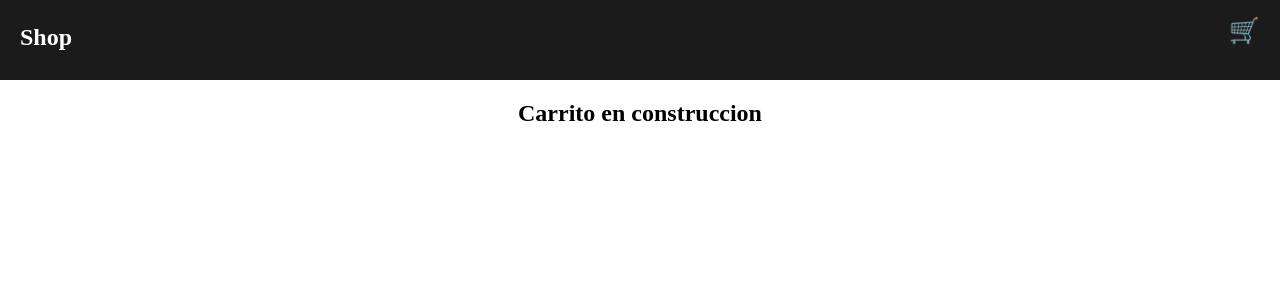
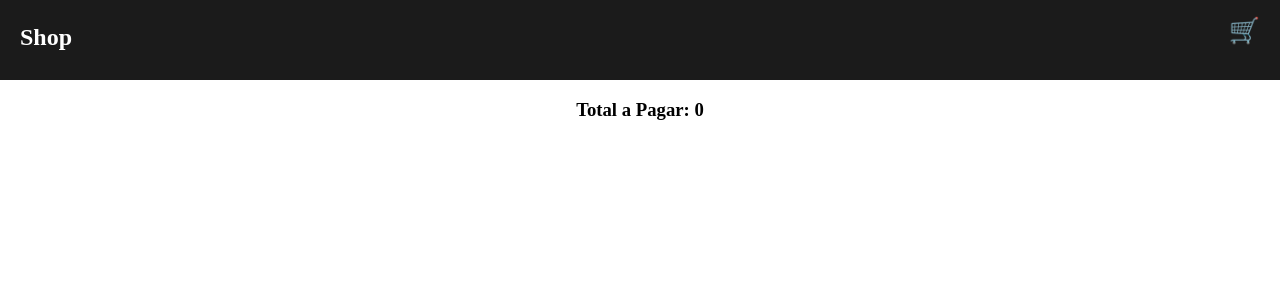
Before and after one commit to arielmartin80/proyecto_final_AM, a React (Vite) app: page /cart in a window 1280 px wide. Shown: the top 300 px of the page. Built offline with nearby package versions, Linux system fonts and the light colour scheme.

Commit message:
Se agregan items al carrito

```diff
--- a/src/Components/CartContent/CartContent.css
+++ b/src/Components/CartContent/CartContent.css
@@ -1,3 +1,16 @@
-.cartTitle {
+.product-card-container {
+    display: flex;
+    justify-content: space-around;
+    flex-wrap: wrap;
+    margin: 30px;
+}
+
+.product-card-container > img {
+    height: 120px;
+    width: 100px;
+    text-align: right;
+}
+
+.cartTotal {
     text-align: center;
 }
--- a/src/Components/CartContent/CartContent.jsx
+++ b/src/Components/CartContent/CartContent.jsx
@@ -1,11 +1,15 @@
-import './cartContent.css'
 import Navbar from "../Navbar/Navbar";
+import CartElements from "./CartElements";
+import CartTotal from "./CartTotal";
+import './CartContent.css'
+
 
 const CartContent = () => {
   return (
     <>
       <Navbar />
-      <h2 className="cartTitle">Carrito en construccion </h2>
+      <CartElements />
+      <CartTotal />
     </>
   );
 };
--- /dev/null
+++ b/src/Components/CartContent/CartElements.jsx
@@ -0,0 +1,18 @@
+import { useContext } from "react";
+import { Context } from "../../Context/Context";
+
+const CartElements = () => {
+  const { cart } = useContext(Context);
+
+  return cart.map((product) => {
+    return (
+    <div className="product-card-container" key = {product.id}>
+        <img src={product.images[0]} alt="img-card" />
+        <h3>{product.title}</h3>
+        <h4>{product.price}</h4>
+    </div>
+    )
+  });
+};
+
+export default CartElements;
--- /dev/null
+++ b/src/Components/CartContent/CartTotal.jsx
@@ -0,0 +1,17 @@
+import {useContext} from "react"
+import { Context } from "../../Context/Context"
+
+const CartTotal = () => {
+
+    const {cart} = useContext(Context)
+
+    const total = cart.reduce((acc, el)=> acc + el.price * 1, 0)
+
+  return (
+    <div className="cartTotal">
+      <h3>Total a Pagar: {total}</h3>
+    </div>
+  )
+}
+
+export default CartTotal
--- a/src/Components/Products/Products.jsx
+++ b/src/Components/Products/Products.jsx
@@ -1,26 +1,33 @@
-import { useState, useEffect } from "react"
+import { useState, useEffect, useContext } from "react"
+import { Context } from "../../Context/Context"
 import "./products.css"
 
 const Products = () => {
 
     const [products, setProducts] = useState([])
 
+    const {cart, setCart} = useContext(Context)
+
      useEffect(() => {
-          fetch('https://fakestoreapi.com/products')
+          fetch('https://api.escuelajs.co/api/v1/products')
           .then((response)=>response.json())
           .then((data) => setProducts(data))
           .catch(error => console.error('Error:', error));
      }, [])
 
-console.log(products)
+     const buyProducts = (product) => {
+        setCart ([...cart, product])
+     }
+
+console.log(cart)
 
 return products.map((product) => {
       return (
     <div className="card" key={product.id}>
-        <img src={product.image} alt="img-product-card" />
-        <h3 className="title">{product.title}</h3>
-        <h2> 💲<strong className="price">{product.price}</strong></h2>
-        <button>Buy</button>
+        <img src={product.images[0]} alt="img-product-card" />
+        <h3>{product.title}</h3>
+        <h4>💲 {product.price}</h4>
+        <button onClick={() => buyProducts(product)}>Buy</button>
     </div>
   )
 })
--- a/src/Components/Products/products.css
+++ b/src/Components/Products/products.css
@@ -35,4 +35,5 @@
 
 .price {
     font-size: 1.4em;
+    margin-bottom: 10px;
 }
--- a/src/Context/Context.jsx
+++ b/src/Context/Context.jsx
@@ -1,14 +1,16 @@
-import { createContext } from "react"
+import { createContext , useState } from "react";
 
-export const Context = createContext()
+export const Context = createContext();
 
-const ContextProvider = ({children}) => {
+const ContextProvider = ({ children }) => {
 
-    return(
-        <Context.Provider value={{}}>
-            {children}
-        </Context.Provider>
-    )
-}
+  const [cart, setCart] = useState([])
+
+  return (
+  <Context.Provider value={{cart, setCart}}>
+    {children}
+  </Context.Provider>
+  )
+};
 
 export default ContextProvider
```
